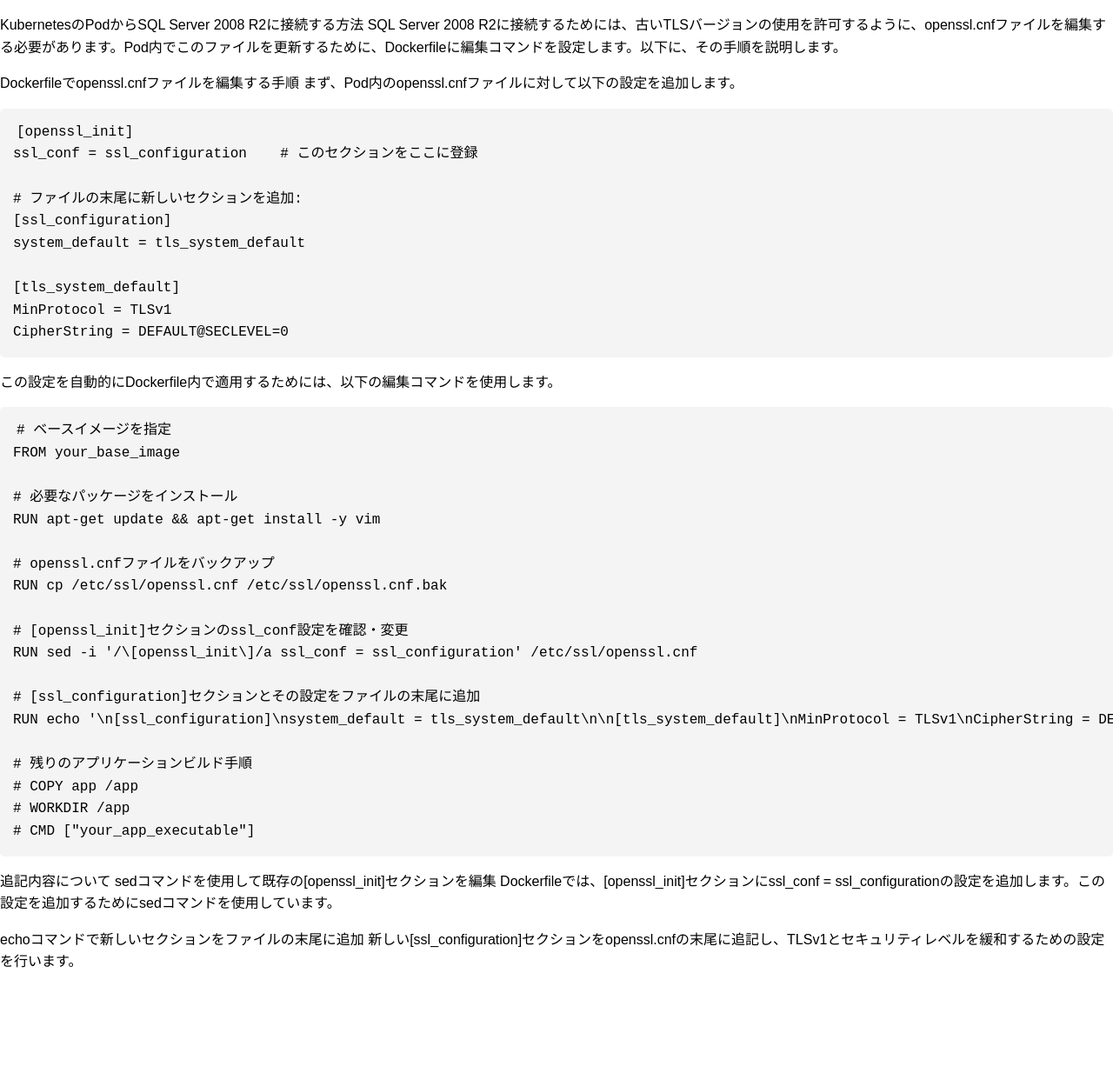
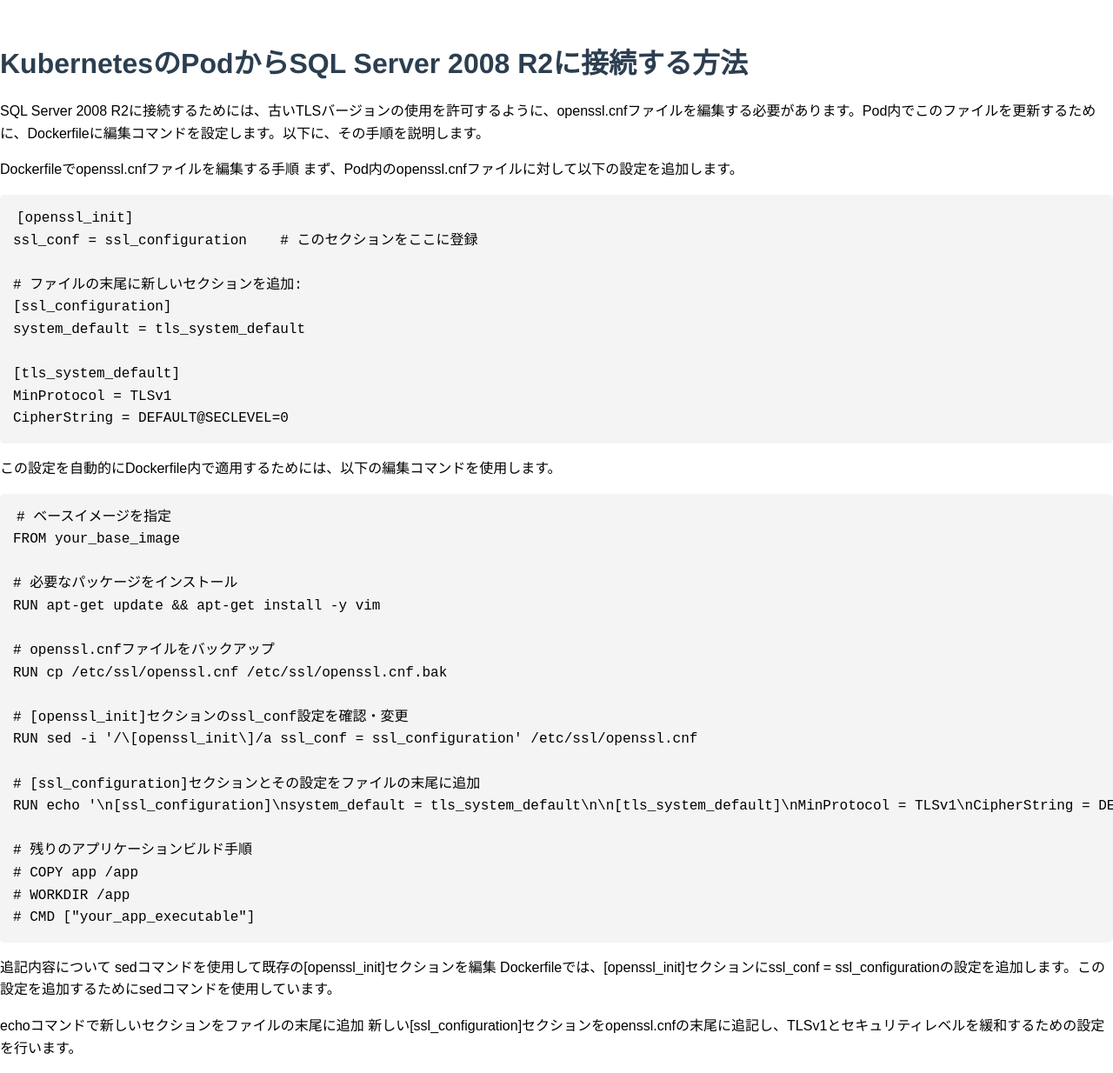
Before and after one commit to sage-mt07/techblog, a Jekyll site: the page built from docs/dev/database-management/pod-sqlserver-connection.md, in a window 1280 px wide. Shown: the whole page at 87% size. Built offline with Jekyll 4.4.1, drawn with Linux system fonts in a browser that asks for light colours; our own code applies the rules of GitHub Pages for plain Markdown files; before the commit the page ends 1135 px from its top, so only the background shows below that; part of the change alters nothing that is shown.

```diff
--- a/docs/dev/database-management/pod-sqlserver-connection.md
+++ b/docs/dev/database-management/pod-sqlserver-connection.md
@@ -1,4 +1,9 @@
-KubernetesのPodからSQL Server 2008 R2に接続する方法
+---
+layout: default
+title: " KubernetesのPodからSQL Server 2008 R2に接続する方法"
+category: "Containers Orchestration"
+---
+# KubernetesのPodからSQL Server 2008 R2に接続する方法
 SQL Server 2008 R2に接続するためには、古いTLSバージョンの使用を許可するように、openssl.cnfファイルを編集する必要があります。Pod内でこのファイルを更新するために、Dockerfileに編集コマンドを設定します。以下に、その手順を説明します。
 
 Dockerfileでopenssl.cnfファイルを編集する手順
```
